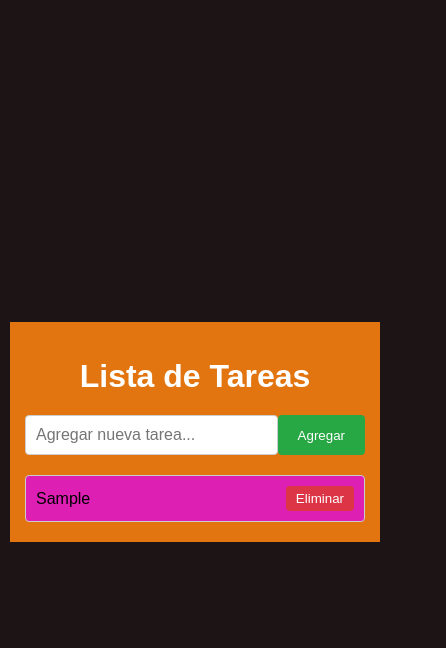
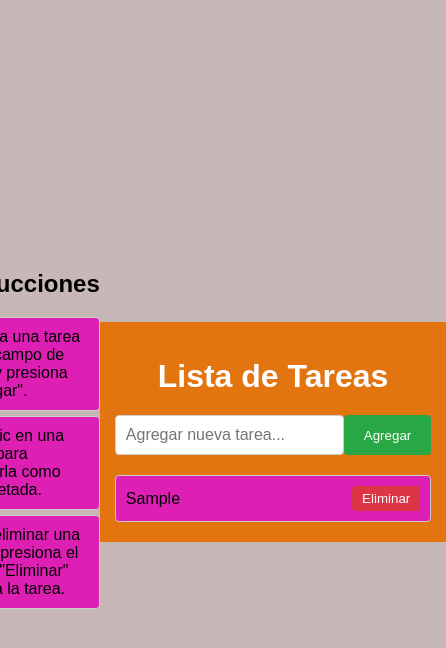
Before and after one commit to Harondight/AdministradordeTareas, a plain HTML site: page index.html in a window 390 px wide. Both pictures are taken after typing "Sample" into the empty fields and a click on the button "Agregar". Shown: the whole page, 446 px wide, since content can reach past the window. Drawn offline with Linux system fonts and the light colour scheme.

Commit message:
start project

```diff
--- a/app.js
+++ b/app.js
@@ -1,33 +1,45 @@
+// Selecciona el formulario, el campo de entrada de tareas, y la lista de tareas por sus IDs.
 const taskForm = document.getElementById('taskForm');
 const taskInput = document.getElementById('taskInput');
 const taskList = document.getElementById('taskList');
 
+// Añade un "listener" para escuchar cuando se envíe el formulario.
 taskForm.addEventListener('submit', function(event) {
-    event.preventDefault();
-    const taskText = taskInput.value.trim();
+    event.preventDefault(); // Evita que el formulario se envíe (y se recargue la página).
 
+    const taskText = taskInput.value.trim(); // Obtiene el texto de la tarea y elimina espacios innecesarios.
+
+    // Si el campo de entrada está vacío, muestra una alerta y no agrega la tarea.
     if (taskText === '') {
         alert('Por favor, ingrese una tarea.');
-        return;
+        return; // Sale de la función si no hay texto.
     }
 
+    // Crea un nuevo elemento <li> (una nueva tarea) y asigna el texto de la tarea.
     const li = document.createElement('li');
     li.textContent = taskText;
 
+    // Crea un botón "Eliminar" para cada tarea.
     const deleteBtn = document.createElement('button');
-    deleteBtn.textContent = 'Eliminar';
-    deleteBtn.classList.add('delete-btn');
-    li.appendChild(deleteBtn);
+    deleteBtn.textContent = 'Eliminar'; // Texto del botón de eliminar.
+    deleteBtn.classList.add('delete-btn'); // Le añade la clase para aplicar los estilos CSS.
+    li.appendChild(deleteBtn); // Añade el botón de eliminar dentro del elemento <li>.
 
+    // Añade la nueva tarea (elemento <li>) a la lista de tareas (<ul>).
     taskList.appendChild(li);
 
+    // Limpia el campo de entrada para que esté vacío después de añadir la tarea.
     taskInput.value = '';
 });
 
+// Listener para gestionar los clics en la lista de tareas.
 taskList.addEventListener('click', function(event) {
+    // Verifica si el clic fue en un botón de eliminar.
     if (event.target.classList.contains('delete-btn')) {
-        event.target.parentElement.remove();
-    } else if (event.target.tagName === 'LI') {
-        event.target.classList.toggle('completed');
+        event.target.parentElement.remove(); // Si fue un botón, elimina la tarea (el <li> padre del botón).
+    }
+    // Si el clic fue en un elemento <li> (la tarea), alterna la clase 'completed' (para marcar como completada o no).
+    else if (event.target.tagName === 'LI') {
+        event.target.classList.toggle('completed'); // Añade o quita la clase 'completed' del <li>.
     }
 });
--- a/index.html
+++ b/index.html
@@ -2,19 +2,38 @@
 <html lang="es">
 <head>
     <meta charset="UTF-8">
+    <!-- Etiqueta para definir el conjunto de caracteres en el documento (UTF-8) -->
     <meta name="viewport" content="width=device-width, initial-scale=1.0">
+    <!-- Hace que el sitio sea responsivo, adaptándose a diferentes tamaños de pantalla -->
     <link rel="stylesheet" href="styles.css">
+    <!-- Vincula la hoja de estilos CSS -->
     <title>Lista de Tareas</title>
+    <!-- Título de la página -->
 </head>
 <body>
+    <!-- Sección para mostrar instrucciones al usuario -->
+	<div class="instructions">
+		<h2>Instrucciones</h2>
+		<ul>
+			<li>Ingresa una tarea en el campo de texto y presiona "Agregar".</li>
+			<li>Haz clic en una tarea para marcarla como completada.</li>
+			<li>Para eliminar una tarea, presiona el botón "Eliminar" junto a la tarea.</li>
+		</ul>
+	</div>
+    <!-- Contenedor principal para la lista de tareas -->
     <div class="container">
         <h1>Lista de Tareas</h1>
+        <!-- Formulario para agregar nuevas tareas -->
         <form id="taskForm">
             <input type="text" id="taskInput" placeholder="Agregar nueva tarea..." required>
+            <!-- Campo de entrada de texto para la nueva tarea -->
             <button type="submit">Agregar</button>
+            <!-- Botón para enviar el formulario y agregar la tarea -->
         </form>
+        <!-- Lista desordenada (ul) que contendrá las tareas como elementos listados -->
         <ul id="taskList"></ul>
     </div>
+    <!-- Vinculación del archivo JavaScript que controla la lógica de la aplicación -->
     <script src="app.js"></script>
 </body>
 </html>
--- a/styles.css
+++ b/styles.css
@@ -1,112 +1,112 @@
 body {
     font-family: 'Arial', sans-serif;
-    background-color: #1d1515;
-    display: flex;
-    justify-content: center;
-    align-items: center;
-    height: 100vh;
-    margin: 0;
+    background-color: #c7b7b7; /* Color de fondo */
+    display: flex; /* Centra todo el contenido */
+    justify-content: center; /* Centra horizontalmente */
+    align-items: center; /* Centra verticalmente */
+    height: 100vh; /* Altura de la pantalla completa */
+    margin: 0; /* Elimina los márgenes por defecto */
 }
 
 .container {
-    background-color: #e27510;
-    border-radius: 8px;
-    box-shadow: 0 4px 8px rgba(237, 250, 125, 0.2);
-    padding: 20px;
-    width: 90%;
-    max-width: 400px;
+    background-color: #e27510; /* Fondo del contenedor */
+    border-radius: 8px; /* Bordes redondeados */
+    box-shadow: 0 4px 8px rgba(237, 250, 125, 0.2); /* Sombra ligera */
+    padding: 20px; /* Espacio interno alrededor del contenido */
+    width: 90%; /* Ancho del contenedor en un 90% del viewport */
+    max-width: 400px; /* Máximo ancho para evitar que sea muy grande */
 }
 
 h1 {
-    text-align: center;
-    margin-bottom: 20px;
-    color: #ffffff;
+    text-align: center; /* Centra el título */
+    margin-bottom: 20px; /* Espacio debajo del título */
+    color: #ffffff; /* Color del texto */
 }
 
 form {
-    display: flex;
-    margin-bottom: 20px;
+    display: flex; /* Flexbox para alinear el input y el botón en una fila */
+    margin-bottom: 20px; /* Espacio debajo del formulario */
 }
 
 input {
-    flex: 1;
-    padding: 10px;
-    font-size: 16px;
-    border: 1px solid #ccc;
-    border-radius: 4px;
-    transition: border 0.3s;
+    flex: 1; /* Hace que el input ocupe el mayor espacio posible */
+    padding: 10px; /* Espacio interno */
+    font-size: 16px; /* Tamaño de la fuente */
+    border: 1px solid #ccc; /* Borde gris claro */
+    border-radius: 4px; /* Bordes redondeados */
+    transition: border 0.3s; /* Transición suave al enfocar */
 }
 
 input:focus {
-    border-color: #4b1dca;
-    outline: none;
+    border-color: #4b1dca; /* Cambia el color del borde al enfocar */
+    outline: none; /* Elimina el contorno de foco */
 }
 
 button {
-    padding: 10px 20px;
-    background-color: #28a745;
-    color: rgb(255, 255, 255);
-    border: none;
-    border-radius: 4px;
-    cursor: pointer;
-    transition: background-color 0.3s;
+    padding: 10px 20px; /* Espacio interno */
+    background-color: #28a745; /* Color de fondo verde */
+    color: rgb(255, 255, 255); /* Color del texto blanco */
+    border: none; /* Elimina el borde por defecto */
+    border-radius: 4px; /* Bordes redondeados */
+    cursor: pointer; /* Cursor de mano */
+    transition: background-color 0.3s; /* Transición suave al hacer hover */
 }
 
 button:hover {
-    background-color: #218838;
+    background-color: #218838; /* Cambia el color de fondo al hacer hover */
 }
 
 ul {
-    list-style-type: none;
-    padding: 0;
-    margin: 0;
+    list-style-type: none; /* Elimina los puntos de lista */
+    padding: 0; /* Elimina el padding */
+    margin: 0; /* Elimina el margen */
 }
 
 li {
-    background-color: #dd1fb4;
-    padding: 10px;
-    margin: 5px 0;
-    display: flex;
-    justify-content: space-between;
-    align-items: center;
-    border-radius: 4px;
-    border: 1px solid #ccc;
-    transition: background-color 0.3s;
+    background-color: #dd1fb4; /* Fondo de cada elemento de lista */
+    padding: 10px; /* Espacio interno */
+    margin: 5px 0; /* Margen entre los elementos de la lista */
+    display: flex; /* Flexbox para alinear texto y botón de eliminar */
+    justify-content: space-between; /* Separa el texto del botón */
+    align-items: center; /* Centra el contenido verticalmente */
+    border-radius: 4px; /* Bordes redondeados */
+    border: 1px solid #ccc; /* Borde gris claro */
+    transition: background-color 0.3s; /* Transición suave al hacer hover */
 }
 
 li:hover {
-    background-color: #105aa5;
+    background-color: #105aa5; /* Cambia el color de fondo al hacer hover */
 }
 
 .completed {
-    text-decoration: line-through;
-    color: rgb(239, 243, 20);
+    text-decoration: line-through; /* Línea sobre el texto para tareas completadas */
+    color: rgb(239, 243, 20); /* Color del texto tachado */
 }
 
 .delete-btn {
-    background-color: #dc3545;
-    color: white;
-    border: none;
-    border-radius: 4px;
-    cursor: pointer;
-    padding: 5px 10px;
-    transition: background-color 0.3s;
+    background-color: #dc3545; /* Fondo rojo del botón de eliminar */
+    color: white; /* Texto blanco */
+    border: none; /* Sin borde */
+    border-radius: 4px; /* Bordes redondeados */
+    cursor: pointer; /* Cursor de mano */
+    padding: 5px 10px; /* Espacio interno */
+    transition: background-color 0.3s; /* Transición suave al hacer hover */
 }
 
 .delete-btn:hover {
-    background-color: #c82333;
+    background-color: #c82333; /* Color de fondo al hacer hover */
 }
 
 /* Estilos para pantallas pequeñas */
 @media (max-width: 600px) {
     body {
-        padding: 10px;
+        padding: 10px; /* Añade padding en pantallas pequeñas */
     }
 
     .container {
-        padding: 15px;
-        width: 100%;
-        box-shadow: none;
-        border-radius: 0;
+        padding: 15px; /* Reduce el padding del contenedor */
+        width: 100%; /* Ancho completo en pantallas pequeñas */
+        box-shadow: none; /* Elimina la sombra para simplificar el diseño */
+        border-radius: 0; /* Bordes rectos para simplificar en pantallas pequeñas */
     }
 }
```
